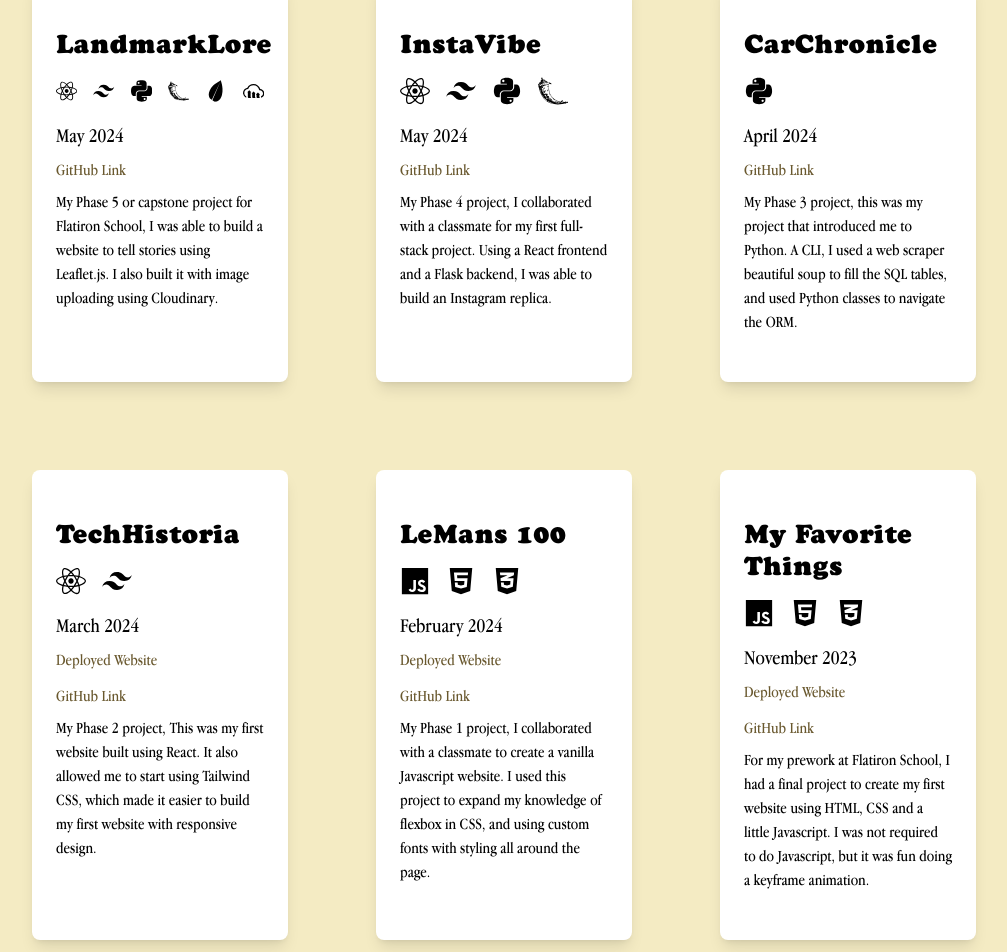
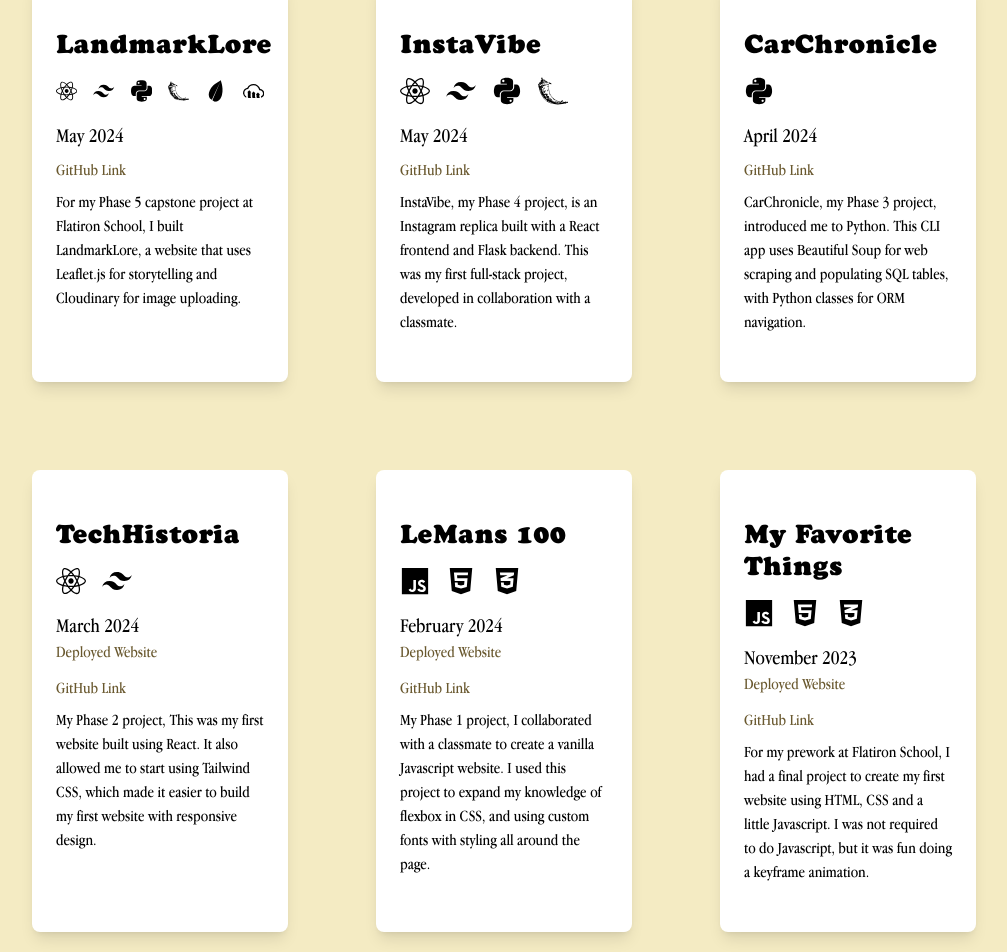
Before and after one commit to Whoami-Voyager/Personal_Website, a React (Vite) app: page / in a window 1280 px wide. Shown: the part 480-1432 px from the top of the page, without its empty margins (136-1143 px from the left). Built offline with nearby package versions, Linux system fonts and the light colour scheme.

Commit message:
semantic html

```diff
--- a/src/Components/About.jsx
+++ b/src/Components/About.jsx
@@ -1,5 +1,5 @@
-import { Link } from "react-router-dom"
-import ProjectCard from "./ProjectCard"
+import { Link } from "react-router-dom";
+import ProjectCard from "./ProjectCard";
 import { SiAdobelightroom, SiFlask, SiCloudinary, SiLeaflet } from "react-icons/si";
 import { IoLogoJavascript, IoLogoGithub } from "react-icons/io5";
 import { FaReact, FaPython, FaHtml5, FaCss3Alt, FaCamera, FaLinkedin } from "react-icons/fa";
@@ -7,8 +7,8 @@ import { RiTailwindCssFill } from "react-icons/ri";
 
 function About() {
     return (
-        <div className="bg-appleBeige h-full">
-            <div className="flex flex-row font-ThinkDifferent">
+        <div className="bg-appleBeige min-h-screen flex flex-col">
+            <header className="flex flex-row font-ThinkDifferent">
                 <h1 className="m-12 select-none text-center text-4xl lg:text-5xl w-1/5">Jonathan McIntosh</h1>
                 <div className="flex flex-col -skew-x-12 w-full m-6 lg:mr-12">
                     <div className="block m-0.5 bg-[#FBC02D] h-5 w-full"></div>
@@ -18,16 +18,19 @@ function About() {
                     <div className="block m-0.5 bg-[#7B1FA2] h-5 w-full"></div>
                     <div className="block m-0.5 bg-[#1976D2] h-5 w-full"></div>
                 </div>
-            </div>
+            </header>
             <nav className="font-ThinkDifferent m-4 flex flex-col items-center sm:flex-row sm:justify-center lg:justify-around lg:m-8">
                 <Link className="text-lg p-2 w-36 hover:text-terminalGreen hover:border-black hover:bg-black hover:scale-105 transition transform duration-100 border-4 border-appleAccent rounded-md text-center m-2" to="/coding">Coding Projects</Link>
                 <Link className="text-lg p-2 w-36 hover:text-terminalGreen hover:border-black hover:bg-black hover:scale-105 transition transform duration-100 border-4 border-appleAccent rounded-md text-center m-2" to="/photography">Photography</Link>
             </nav>
-            <div className="font-ThinkDifferent bg-appleBeige">
+
+            <main className="flex-grow">
+                <section className="font-ThinkDifferent bg-appleBeige">
                     <h2 className="font-Cooper text-center p-8 text-3xl md:text-4xl lg:text-5xl bg-appleBeige select-none">Projects:</h2>
                     <ProjectCard />
-            </div>
-            <div className="font-ThinkDifferent bg-appleBeige p-8">
+                </section>
+
+                <section className="font-ThinkDifferent bg-appleBeige p-8">
                     <h2 className="font-Cooper text-center p-8 pt-12 text-3xl md:text-4xl lg:text-5xl bg-appleBeige select-none">Skills:</h2>
                     <div className="flex flex-wrap justify-center gap-6 p-4 text-4xl">
                         <IoLogoJavascript />
@@ -42,7 +45,9 @@ function About() {
                         <SiAdobelightroom />
                         <FaCamera />
                     </div>
-            </div>
+                </section>
+
+                <section>
                     <h2 className="font-Cooper text-center p-8 pt-12 text-3xl md:text-4xl lg:text-5xl bg-appleBeige select-none">About myself:</h2>
                     <div className="flex flex-col text-center items-center gap-4 lg:gap-12 bg-appleBeige">
                         <p className="p-8 text-xl font-ttNorms">
@@ -62,11 +67,14 @@ function About() {
                             </a>
                         </div>
                     </div>
-            <div className="flex justify-end text-sm pt-32 bg-appleBeige">
+                </section>
+            </main>
+
+            <footer className="flex justify-end text-sm pt-32 bg-appleBeige">
                 <a href="https://www.youtube.com/watch?v=dQw4w9WgXcQ" target="_blank">🐇🐥🥚</a>
-            </div>
+            </footer>
         </div>
     )
 }
 
-export default About
+export default About;
--- a/src/Components/ProjectCard.jsx
+++ b/src/Components/ProjectCard.jsx
@@ -5,9 +5,11 @@ import { RiTailwindCssFill } from "react-icons/ri";
 
 function ProjectCard() {
     return (
-        <div className="flex flex-wrap justify-center gap-6 lg:gap-10">
-            <div className="card">
+        <section className="flex flex-wrap justify-center gap-6 lg:gap-10">
+            <article className="card">
+                <header>
                     <h1 className="text-2xl 2xl:text-3xl mb-2 font-Cooper">LandmarkLore</h1>
+                </header>
                 <div className="flex flex-row gap-4 text-3xl my-4">
                     <FaReact />
                     <RiTailwindCssFill />
@@ -16,73 +18,89 @@ function ProjectCard() {
                     <SiLeaflet />
                     <SiCloudinary />
                 </div>
-                <h2 className="text-xl mb-2">May 2024</h2>
+                <div className="flex flex-col">
+                    <time className="text-xl mb-2">May 2024</time>
                     <a href="https://github.com/Whoami-Voyager/LandmarkLore" target="_blank" className="text-appleAccent lg:hover:underline">GitHub Link</a>
-                <p className="text-base mt-2">My Phase 5 or capstone project for Flatiron School, I was able to build a website to tell stories using Leaflet.js. I also built it with image uploading using Cloudinary.</p>
                 </div>
-            <div className="card">
+                <p className="text-base mt-2">For my Phase 5 capstone project at Flatiron School, I built LandmarkLore, a website that uses Leaflet.js for storytelling and Cloudinary for image uploading.</p>
+            </article>
+            <article className="card">
+                <header>
                     <h1 className="text-2xl 2xl:text-3xl mb-2 font-Cooper">InstaVibe</h1>
+                </header>
                 <div className="flex flex-row gap-4 text-3xl my-4">
                     <FaReact />
                     <RiTailwindCssFill />
                     <FaPython />
                     <SiFlask />
                 </div>
-                <h2 className="text-xl mb-2">May 2024</h2>
+                <div className="flex flex-col">
+                    <time className="text-xl mb-2">May 2024</time>
                     <a href="https://github.com/Whoami-Voyager/InstaVibe" target="_blank" className="text-appleAccent lg:hover:underline">GitHub Link</a>
-                <p className="text-base mt-2">My Phase 4 project, I collaborated with a classmate for my first full-stack project. Using a React frontend and a Flask backend, I was able to build an Instagram replica.</p>
                 </div>
-            <div className="card">
+                <p className="text-base mt-2">InstaVibe, my Phase 4 project, is an Instagram replica built with a React frontend and Flask backend. This was my first full-stack project, developed in collaboration with a classmate.</p>
+            </article>
+            <article className="card">
+                <header>
                     <h1 className="text-2xl 2xl:text-3xl mb-2 font-Cooper">CarChronicle</h1>
+                </header>
                 <div className="flex flex-row gap-4 text-3xl my-4">
                     <FaPython />
                 </div>
-                <h2 className="text-xl mb-2">April 2024</h2>
+                <div className="flex flex-col">
+                    <time className="text-xl mb-2">April 2024</time>
                     <a href="https://github.com/Whoami-Voyager/CarChronicle" target="_blank" className="text-appleAccent lg:hover:underline">GitHub Link</a>
-                <p className="text-base mt-2">My Phase 3 project, this was my project that introduced me to Python. A CLI, I used a web scraper beautiful soup to fill the SQL tables, and used Python classes to navigate the ORM.</p>
                 </div>
-            <div className="card">
+                <p className="text-base mt-2">CarChronicle, my Phase 3 project, introduced me to Python. This CLI app uses Beautiful Soup for web scraping and populating SQL tables, with Python classes for ORM navigation.</p>
+            </article>
+            <article className="card">
+                <header>
                     <h1 className="text-2xl 2xl:text-3xl mb-2 font-Cooper">TechHistoria</h1>
+                </header>
                 <div className="flex flex-row gap-4 text-3xl my-4">
                     <FaReact />
                     <RiTailwindCssFill />
                 </div>
-                <h2 className="text-xl mb-2">March 2024</h2>
+                <time className="text-xl mb-2">March 2024</time>
                 <div className="flex flex-col gap-3">
                     <a href="https://whoami-voyager.github.io/TechHistoria/" target="_blank" className="text-appleAccent lg:hover:underline">Deployed Website</a>
                     <a href="https://github.com/Whoami-Voyager/TechHistoria" target="_blank" className="text-appleAccent lg:hover:underline">GitHub Link</a>
                 </div>
                 <p className="text-base mt-2">My Phase 2 project, This was my first website built using React. It also allowed me to start using Tailwind CSS, which made it easier to build my first website with responsive design.</p>
-            </div>
-            <div className="card">
+            </article>
+            <article className="card">
+                <header>
                     <h1 className="text-2xl 2xl:text-3xl mb-2 font-Cooper">LeMans 100</h1>
+                </header>
                 <div className="flex flex-row gap-4 text-3xl my-4">
                     <IoLogoJavascript />
                     <FaHtml5 />
                     <FaCss3Alt />
                 </div>
-                <h2 className="text-xl mb-2">February 2024</h2>
+                <time className="text-xl mb-2">February 2024</time>
                 <div className="flex flex-col gap-3">
                     <a href="https://www.thelemans24.com/" target="_blank" className="text-appleAccent lg:hover:underline">Deployed Website</a>
                     <a href="https://github.com/thekaleabsamuel/Le-mans-100-v1" target="_blank" className="text-appleAccent lg:hover:underline">GitHub Link</a>
                 </div>
                 <p className="text-base mt-2">My Phase 1 project, I collaborated with a classmate to create a vanilla Javascript website. I used this project to expand my knowledge of flexbox in CSS, and using custom fonts with styling all around the page.</p>
-            </div>
-            <div className="card">
+            </article>
+            <article className="card">
+                <header>
                     <h1 className="text-2xl 2xl:text-3xl mb-2 font-Cooper">My Favorite Things</h1>
+                </header>
                 <div className="flex flex-row gap-4 text-3xl my-4">
                     <IoLogoJavascript />
                     <FaHtml5 />
                     <FaCss3Alt />
                 </div>
-                <h2 className="text-xl mb-2">November 2023</h2>
+                <time className="text-xl mb-2">November 2023</time>
                 <div className="flex flex-col gap-3">
                     <a href="https://whoami-voyager.github.io/My-Favorite-Things/" target="_blank" className="text-appleAccent lg:hover:underline">Deployed Website</a>
                     <a href="https://github.com/Whoami-Voyager/My-Favorite-Things" target="_blank" className="text-appleAccent lg:hover:underline">GitHub Link</a>
                 </div>
                 <p className="text-base mt-2">For my prework at Flatiron School, I had a final project to create my first website using HTML, CSS and a little Javascript. I was not required to do Javascript, but it was fun doing a keyframe animation.</p>
-            </div>
-        </div>
+            </article>
+        </section>
     );
 }
 
```
Lines whose indentation alone changed are shown as unchanged.
